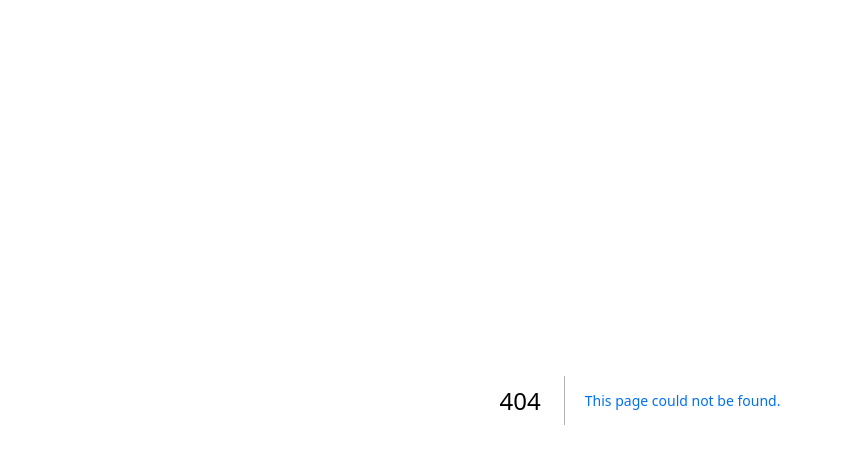
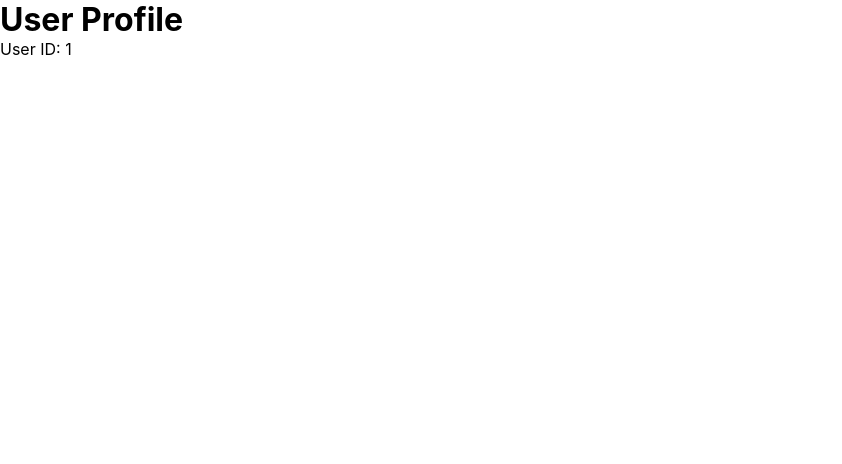
Before and after one commit to lorenzojkrl/blog, a Next.js app: page /users/1 in a window 1280 px wide. Before the commit this address had no page. Shown: the top 464 px of the page, without its empty margins (0-842 px from the left). Built offline with nearby package versions, Linux system fonts and the light colour scheme.

Commit message:
add dynamic routing

```diff
--- /dev/null
+++ b/pages/users/[userId].js
@@ -0,0 +1,13 @@
+import { useRouter } from 'next/router';
+
+export default function Users() {
+  const router = useRouter();
+  const { userId } = router.query;
+
+  return (
+    <div>
+      <h1>User Profile</h1>
+      <p>User ID: {userId}</p>
+    </div>
+  );
+};
```
